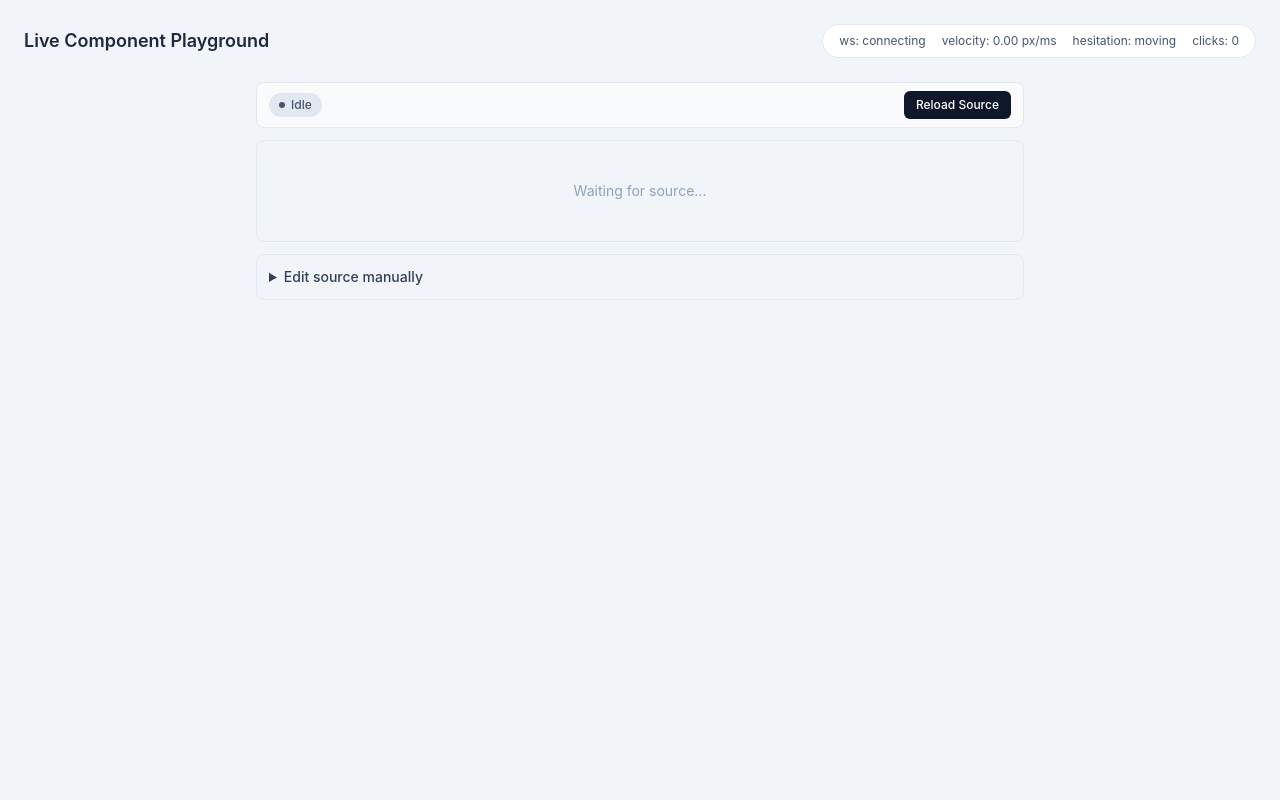
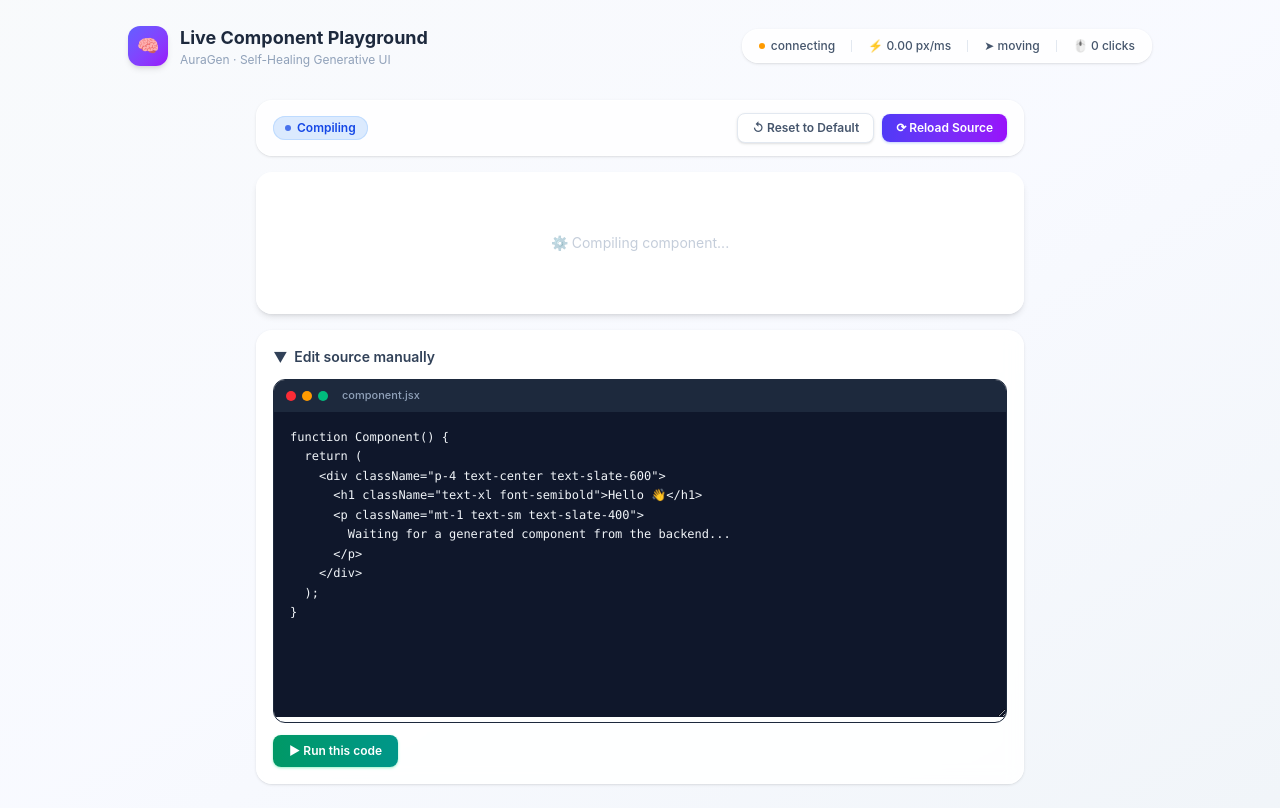
Before and after one commit to Saiprasannavelakurthi/Generative-AI-Live-Projects, a React (Vite) app in the folder auragen-app/: page / in a window 1280 px wide. Built offline with nearby package versions, Linux system fonts and the light colour scheme; no server answers.

Commit message:
upadated styling

```diff
--- a/auragen-app/src/App.jsx
+++ b/auragen-app/src/App.jsx
@@ -2,6 +2,17 @@ import React from 'react';
 import { useMouseTelemetry } from './hooks/useMouseTelemetry';
 import DynamicCodeRenderer from './components/DynamicCodeRenderer';
 import TelemetryReadout from './components/TelemetryReadout';
+
+const DEFAULT_CODE = `function Component() {
+  return (
+    <div className="p-4 text-center text-slate-600">
+      <h1 className="text-xl font-semibold">Hello 👋</h1>
+      <p className="mt-1 text-sm text-slate-400">
+        Waiting for a generated component from the backend...
+      </p>
+    </div>
+  );
+}`;
 
 export default function App() {
   const telemetry = useMouseTelemetry({
@@ -10,24 +21,29 @@ export default function App() {
   });
 
   const { generatedCode } = telemetry;
-
-  // ===== DEBUG =====
-  console.log("App generatedCode:");
-  console.log(generatedCode);
-  console.log("===================");
+  const codeToRender = generatedCode && generatedCode.trim() ? generatedCode : DEFAULT_CODE;
 
   return (
-    <div className="min-h-screen bg-slate-100 p-6">
-      <header className="mb-6 flex items-center justify-between">
-        <h1 className="text-lg font-semibold text-slate-800">
-          Live Component Playground
-        </h1>
+    <div className="min-h-screen bg-gradient-to-br from-slate-50 via-indigo-50/40 to-slate-100 p-6">
+      <header className="mx-auto mb-8 flex max-w-5xl flex-wrap items-center justify-between gap-4">
+        <div className="flex items-center gap-3">
+          <div className="flex h-10 w-10 items-center justify-center rounded-xl bg-gradient-to-br from-indigo-500 to-purple-600 text-lg shadow-md">
+            🧠
+          </div>
+          <div>
+            <h1 className="text-lg font-bold text-slate-800">
+              Live Component Playground
+            </h1>
+            <p className="text-xs text-slate-400">AuraGen · Self-Healing Generative UI</p>
+          </div>
+        </div>
 
         <TelemetryReadout telemetry={telemetry} />
       </header>
 
       <DynamicCodeRenderer
-        code={generatedCode}
+        code={codeToRender}
+        defaultCode={DEFAULT_CODE}
         pollIntervalMs={0}
         scope={{ telemetry }}
         className="mx-auto max-w-3xl"
--- a/auragen-app/src/components/CodeEditorPanel.jsx
+++ b/auragen-app/src/components/CodeEditorPanel.jsx
@@ -2,23 +2,34 @@ import React from 'react';
 
 export default function CodeEditorPanel({ code, onChange, onRun }) {
   return (
-    <details className="rounded-lg border border-slate-200 p-3 text-sm">
-      <summary className="cursor-pointer select-none font-medium text-slate-700">
+    <details className="group rounded-2xl border border-white/60 bg-white/90 p-4 text-sm shadow-sm backdrop-blur" open>
+      <summary className="flex cursor-pointer select-none items-center gap-2 font-semibold text-slate-700">
+        <span className="transition-transform group-open:rotate-90">▶</span>
         Edit source manually
       </summary>
-      <textarea
-        value={code}
-        onChange={(e) => onChange(e.target.value)}
-        rows={12}
-        spellCheck={false}
-        className="mt-2 w-full rounded-md border border-slate-300 bg-slate-900 p-3 font-mono text-xs text-slate-100"
-      />
+
+      <div className="mt-3 overflow-hidden rounded-xl border border-slate-800 shadow-inner">
+        <div className="flex items-center gap-1.5 bg-slate-800 px-3 py-2">
+          <span className="h-2.5 w-2.5 rounded-full bg-red-500" />
+          <span className="h-2.5 w-2.5 rounded-full bg-amber-500" />
+          <span className="h-2.5 w-2.5 rounded-full bg-emerald-500" />
+          <span className="ml-2 text-[11px] font-medium text-slate-400">component.jsx</span>
+        </div>
+        <textarea
+          value={code}
+          onChange={(e) => onChange(e.target.value)}
+          rows={14}
+          spellCheck={false}
+          className="w-full resize-y bg-slate-900 p-4 font-mono text-xs leading-relaxed text-slate-100 outline-none"
+        />
+      </div>
+
       <button
         type="button"
         onClick={onRun}
-        className="mt-2 rounded-md bg-emerald-600 px-3 py-1.5 text-xs font-medium text-white transition hover:bg-emerald-500"
+        className="mt-3 rounded-lg bg-gradient-to-r from-emerald-600 to-teal-600 px-4 py-2 text-xs font-semibold text-white shadow-sm shadow-emerald-200 transition hover:from-emerald-500 hover:to-teal-500 active:scale-95"
       >
-        Run this code
+        ▶ Run this code
       </button>
     </details>
   );
--- a/auragen-app/src/components/CognitiveLoadMeter.jsx
+++ b/auragen-app/src/components/CognitiveLoadMeter.jsx
@@ -4,25 +4,39 @@ export default function CognitiveLoadMeter({ score, highLoad }) {
   if (score === null || score === undefined) return null;
 
   const level = highLoad
-    ? { label: 'High friction', color: 'bg-red-500', track: 'bg-red-100' }
+    ? { label: 'High friction', text: 'text-red-600', bar: 'from-red-500 to-rose-500', ring: 'ring-red-200', dot: 'bg-red-500' }
     : score > 0.3
-    ? { label: 'Friction rising', color: 'bg-amber-500', track: 'bg-amber-100' }
-    : { label: 'Calm', color: 'bg-emerald-500', track: 'bg-emerald-100' };
+    ? { label: 'Friction rising', text: 'text-amber-600', bar: 'from-amber-400 to-orange-500', ring: 'ring-amber-200', dot: 'bg-amber-500' }
+    : { label: 'Calm', text: 'text-emerald-600', bar: 'from-emerald-400 to-teal-500', ring: 'ring-emerald-200', dot: 'bg-emerald-500' };
 
   // Display-only scaling so the bar has *some* visual movement — not a real percentage.
   const pct = Math.min(score / 1.5, 1);
 
   return (
-    <div className="flex items-center gap-2 rounded-full border border-slate-200 bg-white px-3 py-1.5 text-xs text-slate-600">
-      <span className="font-medium text-slate-700">Cognitive Load</span>
-      <div className={`h-1.5 w-24 overflow-hidden rounded-full ${level.track}`}>
-        <div
-          className={`h-full rounded-full transition-all duration-500 ${level.color}`}
-          style={{ width: `${pct * 100}%` }}
-        />
+    <div className={`flex items-center gap-3 rounded-2xl border border-white/60 bg-white/80 px-4 py-2 shadow-sm ring-1 ${level.ring} backdrop-blur`}>
+      <span className={`h-2 w-2 rounded-full ${level.dot} ${highLoad ? 'animate-pulse' : ''}`} />
+
+      <div className="flex flex-col gap-1">
+        <div className="flex items-center gap-2">
+          <span className="text-[11px] font-semibold uppercase tracking-wide text-slate-500">
+            Cognitive Load
+          </span>
+          <span className={`text-sm font-bold tabular-nums ${level.text}`}>
+            {score.toFixed(2)}
+          </span>
+        </div>
+
+        <div className="h-2 w-32 overflow-hidden rounded-full bg-slate-100">
+          <div
+            className={`h-full rounded-full bg-gradient-to-r ${level.bar} transition-all duration-500 ease-out`}
+            style={{ width: `${pct * 100}%` }}
+          />
+        </div>
       </div>
-      <span className="tabular-nums">{score.toFixed(2)}</span>
-      <span className="text-slate-400">· {level.label}</span>
+
+      <span className={`whitespace-nowrap text-xs font-medium ${level.text}`}>
+        {level.label}
+      </span>
     </div>
   );
 }
--- a/auragen-app/src/components/DynamicCodeRenderer.jsx
+++ b/auragen-app/src/components/DynamicCodeRenderer.jsx
@@ -17,7 +17,6 @@ import ErrorPanel from "./ErrorPanel";
 import CodeEditorPanel from "./CodeEditorPanel";
 import StaticFallbackForm from "./StaticFallbackForm";
 
-// Maps this component's internal status names to TransitionShell's vocabulary.
 const SHELL_STATUS = {
   idle: "idle",
   loading: "downloading",
@@ -29,6 +28,7 @@ const SHELL_STATUS = {
 export default function DynamicCodeRenderer({
   sourceUrl = null,
   code: initialCode = "",
+  defaultCode = null,
   pollIntervalMs = 0,
   scope = {},
   className = "",
@@ -42,8 +42,6 @@ export default function DynamicCodeRenderer({
   const [CompiledComponent, setCompiledComponent] = useState(null);
   const [renderKey, setRenderKey] = useState(0);
 
-  // Tracks the last component that compiled AND rendered without crashing,
-  // so a bad generation can fall back to it instead of going blank.
   const lastGoodRef = useRef(null);
   const [degraded, setDegraded] = useState(false);
 
@@ -56,15 +54,8 @@ export default function DynamicCodeRenderer({
 
   const memoScope = useMemo(
     () => ({
-      React,
-      useState,
-      useEffect,
-      useMemo,
-      useRef,
-      useCallback,
-      useContext,
-      useReducer,
-      useLayoutEffect,
+      React, useState, useEffect, useMemo, useRef,
+      useCallback, useContext, useReducer, useLayoutEffect,
       ...scope,
     }),
     [scope]
@@ -84,7 +75,7 @@ export default function DynamicCodeRenderer({
     setCompiledComponent(() => lastGoodRef.current.component);
     setStatus("ready");
     setErrorMessage(null);
-    setDegraded(true); // still flag it, since it's not the newest version
+    setDegraded(true);
     setRenderKey((k) => k + 1);
   }, []);
 
@@ -94,6 +85,7 @@ export default function DynamicCodeRenderer({
     if (!sourceUrl && (!pendingSource || !pendingSource.trim())) {
       setStatus("idle");
       setErrorMessage(null);
+      setCompiledComponent(null);
       return;
     }
 
@@ -114,16 +106,12 @@ export default function DynamicCodeRenderer({
       setStatus("ready");
       setDegraded(false);
 
-      // Only remembered as "last good" once it renders without throwing —
-      // RenderBoundary's onError below will revert if it crashes at runtime.
       lastGoodRef.current = { component: Compiled, code: source };
     } catch (err) {
       console.error(err);
       setErrorMessage(err.message || String(err));
 
       if (lastGoodRef.current) {
-        // Graceful degradation: keep showing the last working component
-        // instead of going blank on a bad generation.
         setCompiledComponent(() => lastGoodRef.current.component);
         setStatus("ready");
         setDegraded(true);
@@ -132,6 +120,15 @@ export default function DynamicCodeRenderer({
       }
     }
   };
+
+  const resetToDefault = useCallback(() => {
+    if (defaultCode === null) return;
+    lastGoodRef.current = null;
+    setDegraded(false);
+    setErrorMessage(null);
+    build(defaultCode);
+    // eslint-disable-next-line react-hooks/exhaustive-deps
+  }, [defaultCode]);
 
   useEffect(() => {
     build(initialCode);
@@ -145,23 +142,36 @@ export default function DynamicCodeRenderer({
   const isReady = status === "ready" && CompiledComponent;
 
   return (
-    <div className={`flex flex-col gap-3 ${className}`}>
-      <div className="flex items-center justify-between rounded-lg border border-slate-200 bg-slate-50 px-3 py-2">
+    <div className={`flex flex-col gap-4 ${className}`}>
+      {/* Toolbar */}
+      <div className="flex items-center justify-between rounded-2xl border border-white/60 bg-white/80 px-4 py-3 shadow-sm backdrop-blur">
         <div className="flex items-center gap-2">
           <StatusBadge status={status} />
           {degraded && isReady && (
-            <span className="rounded-full bg-amber-100 px-2 py-0.5 text-[11px] font-medium text-amber-700">
+            <span className="rounded-full bg-amber-100 px-2.5 py-1 text-[11px] font-medium text-amber-700 ring-1 ring-inset ring-amber-200">
               showing last stable version
             </span>
           )}
         </div>
-        <button
-          type="button"
-          onClick={() => build(editableCode)}
-          className="rounded-md bg-slate-900 px-3 py-1.5 text-xs font-medium text-white transition hover:bg-slate-700"
-        >
-          Reload Source
-        </button>
+
+        <div className="flex items-center gap-2">
+          {defaultCode !== null && (
+            <button
+              type="button"
+              onClick={resetToDefault}
+              className="rounded-lg border border-slate-200 bg-white px-3.5 py-1.5 text-xs font-semibold text-slate-600 shadow-sm transition hover:border-slate-300 hover:bg-slate-50 active:scale-95"
+            >
+              ↺ Reset to Default
+            </button>
+          )}
+          <button
+            type="button"
+            onClick={() => build(editableCode)}
+            className="rounded-lg bg-gradient-to-r from-indigo-600 to-purple-600 px-3.5 py-1.5 text-xs font-semibold text-white shadow-sm shadow-indigo-200 transition hover:from-indigo-500 hover:to-purple-500 active:scale-95"
+          >
+            ⟳ Reload Source
+          </button>
+        </div>
       </div>
 
       {errorMessage && (
@@ -171,17 +181,18 @@ export default function DynamicCodeRenderer({
         />
       )}
 
-      <div className="rounded-lg border border-slate-200 p-4">
+      {/* Render surface */}
+      <div className="rounded-2xl border border-white/60 bg-white/90 p-5 shadow-md backdrop-blur">
         <TransitionShell
           status={SHELL_STATUS[isReady ? "ready" : status] ?? "idle"}
           staticUI={
             status === "error" && !lastGoodRef.current ? (
               <StaticFallbackForm onRetry={() => build(editableCode)} />
             ) : (
-              <div className="py-6 text-center text-sm text-slate-400">
-                {status === "loading" && "Downloading source..."}
-                {status === "compiling" && "Compiling component..."}
-                {status === "idle" && "Waiting for source..."}
+              <div className="py-10 text-center text-sm text-slate-400">
+                {status === "loading" && "⬇ Downloading source..."}
+                {status === "compiling" && "⚙ Compiling component..."}
+                {status === "idle" && "💤 Waiting for source..."}
               </div>
             )
           }
--- a/auragen-app/src/components/StatusBadge.jsx
+++ b/auragen-app/src/components/StatusBadge.jsx
@@ -1,18 +1,20 @@
 import React from 'react';
 
 const STATUS_MAP = {
-  idle: ['bg-slate-200 text-slate-600', 'Idle'],
-  loading: ['bg-amber-100 text-amber-700', 'Downloading'],
-  compiling: ['bg-blue-100 text-blue-700', 'Compiling'],
-  ready: ['bg-emerald-100 text-emerald-700', 'Live'],
-  error: ['bg-red-100 text-red-700', 'Error'],
+  idle: ['bg-slate-100 text-slate-600 ring-slate-200', 'Idle'],
+  loading: ['bg-amber-100 text-amber-700 ring-amber-200', 'Downloading'],
+  compiling: ['bg-blue-100 text-blue-700 ring-blue-200', 'Compiling'],
+  ready: ['bg-emerald-100 text-emerald-700 ring-emerald-200', 'Live'],
+  error: ['bg-red-100 text-red-700 ring-red-200', 'Error'],
 };
 
 export default function StatusBadge({ status }) {
   const [cls, label] = STATUS_MAP[status] || STATUS_MAP.idle;
+  const isPulsing = status === 'loading' || status === 'compiling';
+
   return (
-    <span className={`inline-flex items-center gap-1.5 rounded-full px-2.5 py-1 text-xs font-medium ${cls}`}>
-      <span className="h-1.5 w-1.5 rounded-full bg-current" />
+    <span className={`inline-flex items-center gap-1.5 rounded-full px-3 py-1 text-xs font-semibold ring-1 ring-inset ${cls}`}>
+      <span className={`h-1.5 w-1.5 rounded-full bg-current ${isPulsing ? 'animate-pulse' : ''}`} />
       {label}
     </span>
   );
--- a/auragen-app/src/components/TelemetryReadout.jsx
+++ b/auragen-app/src/components/TelemetryReadout.jsx
@@ -1,16 +1,32 @@
 import React from 'react';
 import CognitiveLoadMeter from './CognitiveLoadMeter';
 
+const wsColor = {
+  open: 'bg-emerald-500',
+  connecting: 'bg-amber-500',
+  closed: 'bg-red-500',
+  error: 'bg-red-500',
+  idle: 'bg-slate-400',
+};
+
 export default function TelemetryReadout({ telemetry }) {
+  const dot = wsColor[telemetry.connectionStatus] || 'bg-slate-400';
+
   return (
     <div className="flex flex-wrap items-center gap-3">
-      <div className="flex items-center gap-4 rounded-full border border-slate-200 bg-white px-4 py-2 text-xs text-slate-600">
-        <span>ws: {telemetry.connectionStatus}</span>
-        <span>velocity: {telemetry.velocity.toFixed(2)} px/ms</span>
-        <span>hesitation: {telemetry.isHesitating ? 'hesitating' : 'moving'}</span>
-        <span>clicks: {telemetry.clickCount}</span>
+      <div className="flex items-center gap-4 rounded-2xl border border-white/60 bg-white/80 px-4 py-2 text-xs font-medium text-slate-600 shadow-sm backdrop-blur">
+        <span className="flex items-center gap-1.5">
+          <span className={`h-1.5 w-1.5 rounded-full ${dot}`} />
+          {telemetry.connectionStatus}
+        </span>
+        <span className="h-3 w-px bg-slate-200" />
+        <span>⚡ {telemetry.velocity.toFixed(2)} px/ms</span>
+        <span className="h-3 w-px bg-slate-200" />
+        <span>{telemetry.isHesitating ? '⏸ hesitating' : '➤ moving'}</span>
+        <span className="h-3 w-px bg-slate-200" />
+        <span>🖱 {telemetry.clickCount} clicks</span>
       </div>
-      <CognitiveLoadMeter score={telemetry.cognitiveScore} />
+      <CognitiveLoadMeter score={telemetry.cognitiveScore} highLoad={telemetry.highLoad} />
     </div>
   );
 }
```
Also changed, not shown: auragen-app/src/index.css (line endings or trailing spaces).
